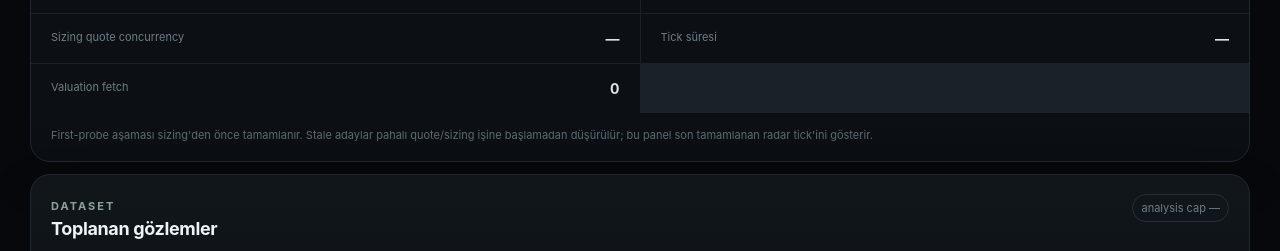
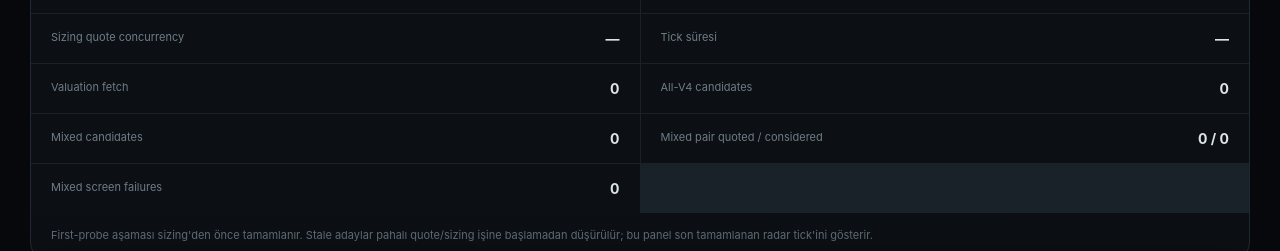
Before and after one commit to mehmetyildiz03/arb-radar, a website: page dashboard/index.html in a window 1280 px wide. Shown: the part 2556-2807 px from the top of the page. Drawn offline with Linux system fonts and the light colour scheme; no server answers.

Commit message:
feat(v0.10): show mixed route coverage in throughput panel

```diff
--- a/dashboard/index.html
+++ b/dashboard/index.html
@@ -236,6 +236,10 @@
         <div><span>Sizing quote concurrency</span><strong id="runtimeSizingQuoteConcurrency">—</strong></div>
         <div><span>Tick süresi</span><strong id="runtimeDuration">—</strong></div>
         <div><span>Valuation fetch</span><strong id="runtimeValuation">0</strong></div>
+        <div><span>All-V4 candidates</span><strong id="runtimeV4Candidates">0</strong></div>
+        <div><span>Mixed candidates</span><strong id="runtimeMixedCandidates">0</strong></div>
+        <div><span>Mixed pair quoted / considered</span><strong id="runtimeMixedPairs">0 / 0</strong></div>
+        <div><span>Mixed screen failures</span><strong id="runtimeMixedFailures">0</strong></div>
       </div>
       <p class="footnote">First-probe aşaması sizing'den önce tamamlanır. Stale adaylar pahalı quote/sizing işine başlamadan düşürülür; bu panel son tamamlanan radar tick'ini gösterir.</p>
     </section>
```
